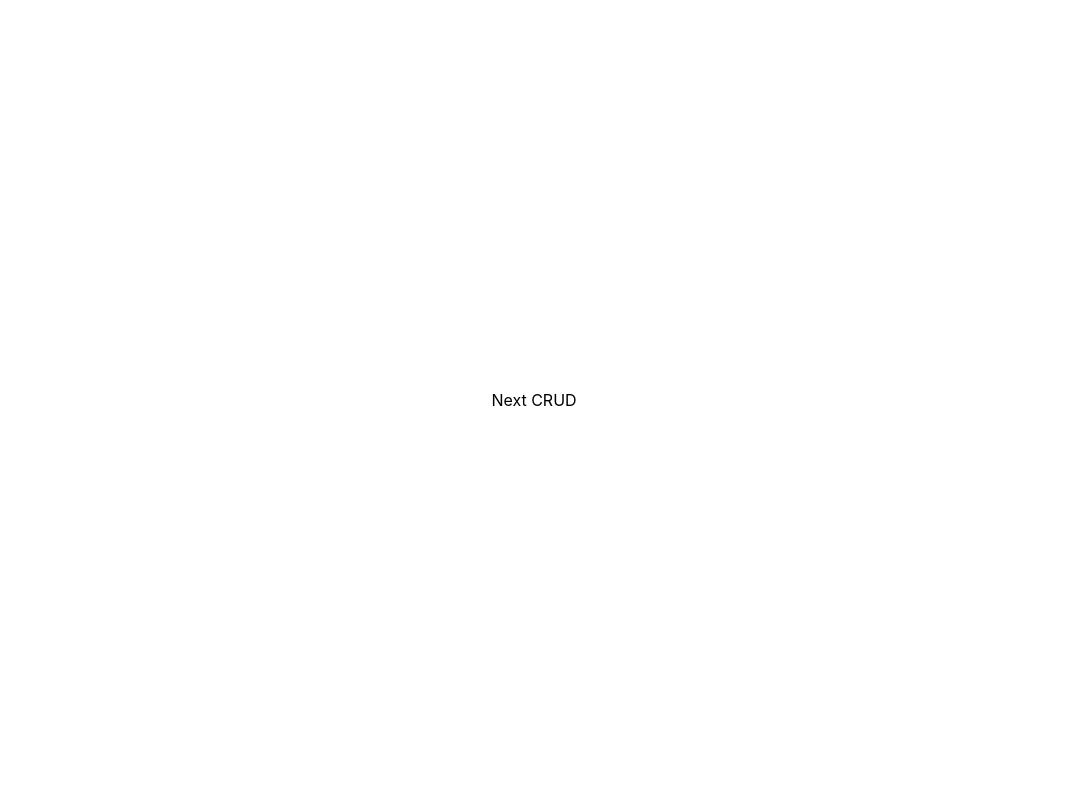
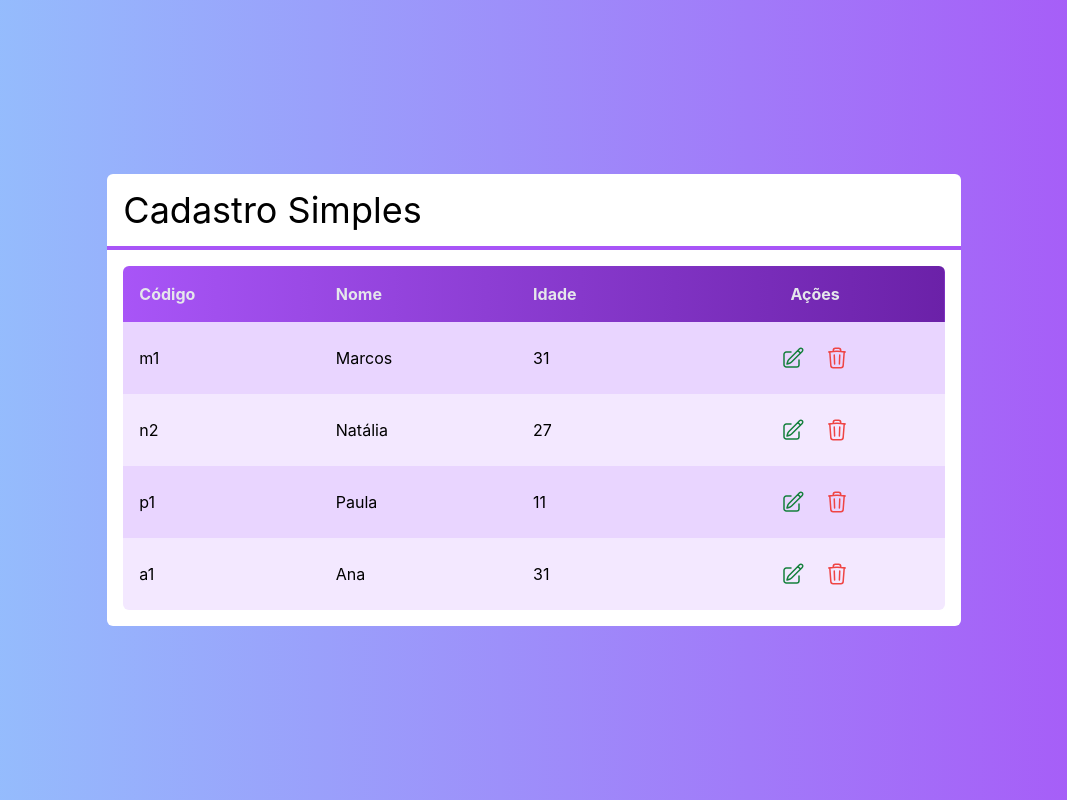
Before and after one commit to kenmarcos/next-crud, a Next.js app: page / in a window 1280 px wide. Shown: the whole page, without its empty margins (106-1173 px from the left). Built offline with nearby package versions, Linux system fonts and the light colour scheme.

Commit message:
add Layout, Icons and Table components

```diff
--- a/package.json
+++ b/package.json
@@ -14,6 +14,7 @@
     "@types/react-dom": "18.0.9",
     "eslint": "8.29.0",
     "eslint-config-next": "13.0.6",
+    "moment": "^2.29.4",
     "next": "13.0.6",
     "react": "18.2.0",
     "react-dom": "18.2.0",
--- /dev/null
+++ b/src/components/Icons/index.tsx
@@ -0,0 +1,37 @@
+export const EditIcon = () => {
+  return (
+    <svg
+      xmlns="http://www.w3.org/2000/svg"
+      fill="none"
+      viewBox="0 0 24 24"
+      strokeWidth={1.5}
+      stroke="currentColor"
+      className="w-6 h-6"
+    >
+      <path
+        strokeLinecap="round"
+        strokeLinejoin="round"
+        d="M16.862 4.487l1.687-1.688a1.875 1.875 0 112.652 2.652L10.582 16.07a4.5 4.5 0 01-1.897 1.13L6 18l.8-2.685a4.5 4.5 0 011.13-1.897l8.932-8.931zm0 0L19.5 7.125M18 14v4.75A2.25 2.25 0 0115.75 21H5.25A2.25 2.25 0 013 18.75V8.25A2.25 2.25 0 015.25 6H10"
+      />
+    </svg>
+  );
+};
+
+export const TrashIcon = () => {
+  return (
+    <svg
+      xmlns="http://www.w3.org/2000/svg"
+      fill="none"
+      viewBox="0 0 24 24"
+      strokeWidth={1.5}
+      stroke="currentColor"
+      className="w-6 h-6"
+    >
+      <path
+        strokeLinecap="round"
+        strokeLinejoin="round"
+        d="M14.74 9l-.346 9m-4.788 0L9.26 9m9.968-3.21c.342.052.682.107 1.022.166m-1.022-.165L18.16 19.673a2.25 2.25 0 01-2.244 2.077H8.084a2.25 2.25 0 01-2.244-2.077L4.772 5.79m14.456 0a48.108 48.108 0 00-3.478-.397m-12 .562c.34-.059.68-.114 1.022-.165m0 0a48.11 48.11 0 013.478-.397m7.5 0v-.916c0-1.18-.91-2.164-2.09-2.201a51.964 51.964 0 00-3.32 0c-1.18.037-2.09 1.022-2.09 2.201v.916m7.5 0a48.667 48.667 0 00-7.5 0"
+      />
+    </svg>
+  );
+};
--- /dev/null
+++ b/src/components/Layout/index.tsx
@@ -0,0 +1,17 @@
+import { ReactNode } from "react";
+
+interface LayoutProps {
+  children: ReactNode;
+}
+
+const Layout = (props: LayoutProps) => {
+  return (
+    <div className="h-screen bg-gradient-to-r from-blue-300 to-purple-500">
+      <main className="h-full flex items-center justify-center">
+        {props.children}
+      </main>
+    </div>
+  );
+};
+
+export default Layout;
--- /dev/null
+++ b/src/components/Table/index.tsx
@@ -0,0 +1,59 @@
+import Client from "../../core/Client/client";
+import { EditIcon, TrashIcon } from "../Icons";
+
+interface TableProps {
+  clients: Client[];
+}
+
+const Table = (props: TableProps) => {
+  const openEditClientModal = (client: Client) => {
+    console.log(client.name);
+  };
+
+  const openRemoveClientModal = (client: Client) => {
+    console.log(client.name);
+  };
+
+  return (
+    <table className="w-full rounded-md overflow-hidden">
+      <thead className="bg-gradient-to-r from-purple-500 to-purple-800 text-gray-200">
+        <tr>
+          <th className="text-left p-4">Código</th>
+          <th className="text-left p-4">Nome</th>
+          <th className="text-left p-4">Idade</th>
+          <th className="p-4">Ações</th>
+        </tr>
+      </thead>
+
+      <tbody>
+        {props.clients.map((client, idx) => (
+          <tr
+            key={client.id}
+            className={`${idx % 2 === 0 ? "bg-purple-200" : "bg-purple-100"}`}
+          >
+            <td className="text-left p-4">{client.id}</td>
+            <td className="text-left p-4">{client.name}</td>
+            <td className="text-left p-4">{client.age}</td>
+            <td className="flex justify-center p-4 gap-1">
+              <button
+                onClick={() => openEditClientModal(client)}
+                className="text-green-700 rounded-full hover:bg-gray-50 p-2 flex justify-center items-center"
+              >
+                <EditIcon />
+              </button>
+
+              <button
+                onClick={() => openRemoveClientModal(client)}
+                className="text-red-500 rounded-full hover:bg-gray-50 p-2 flex justify-center items-center"
+              >
+                <TrashIcon />
+              </button>
+            </td>
+          </tr>
+        ))}
+      </tbody>
+    </table>
+  );
+};
+
+export default Table;
--- /dev/null
+++ b/src/core/Client/client.ts
@@ -0,0 +1,37 @@
+import moment from "moment";
+
+class Client {
+  #id: string | null;
+  #name: string;
+  #birthDate: string;
+  #age: number;
+
+  constructor(name: string, birthDate: string, id: string | null = null) {
+    this.#id = id;
+    this.#name = name;
+    this.#birthDate = birthDate;
+    this.#age = moment().diff(moment(birthDate), "year");
+  }
+
+  static voidClient() {
+    return new Client("", "");
+  }
+
+  get id() {
+    return this.#id;
+  }
+
+  get name() {
+    return this.#name;
+  }
+
+  get birthDate() {
+    return this.#birthDate;
+  }
+
+  get age() {
+    return this.#age;
+  }
+}
+
+export default Client;
--- a/src/pages/index.tsx
+++ b/src/pages/index.tsx
@@ -1,8 +1,27 @@
+import Layout from "../components/Layout";
+import Table from "../components/Table";
+import Client from "../core/Client/client";
+
+const clients = [
+  new Client("Marcos", "1990-12-13T02:00:00.000Z", "m1"),
+  new Client("Natália", "1995-10-25T02:00:00.000Z", "n2"),
+  new Client("Paula", "2011-08-19T02:00:00.000Z", "p1"),
+  new Client("Ana", "1990-12-13T02:00:00.000Z", "a1"),
+];
+
 const Home = () => {
   return (
-    <div className="h-screen flex items-center justify-center">
-      <h1>Next CRUD</h1>
-    </div>
+    <Layout>
+      <section className="bg-white rounded-md w-2/3">
+        <header className="m-0 border-b-4 border-purple-500 p-4">
+          <h1 className="text-4xl">Cadastro Simples</h1>
+        </header>
+
+        <div className="p-4">
+          <Table clients={clients} />
+        </div>
+      </section>
+    </Layout>
   );
 };
 
--- a/tsconfig.json
+++ b/tsconfig.json
@@ -1,6 +1,6 @@
 {
   "compilerOptions": {
-    "target": "es5",
+    "target": "ES2015",
     "lib": ["dom", "dom.iterable", "esnext"],
     "allowJs": true,
     "skipLibCheck": true,
```
Also changed, not shown: 1 other file (tests, documents, lock files or other folders).
